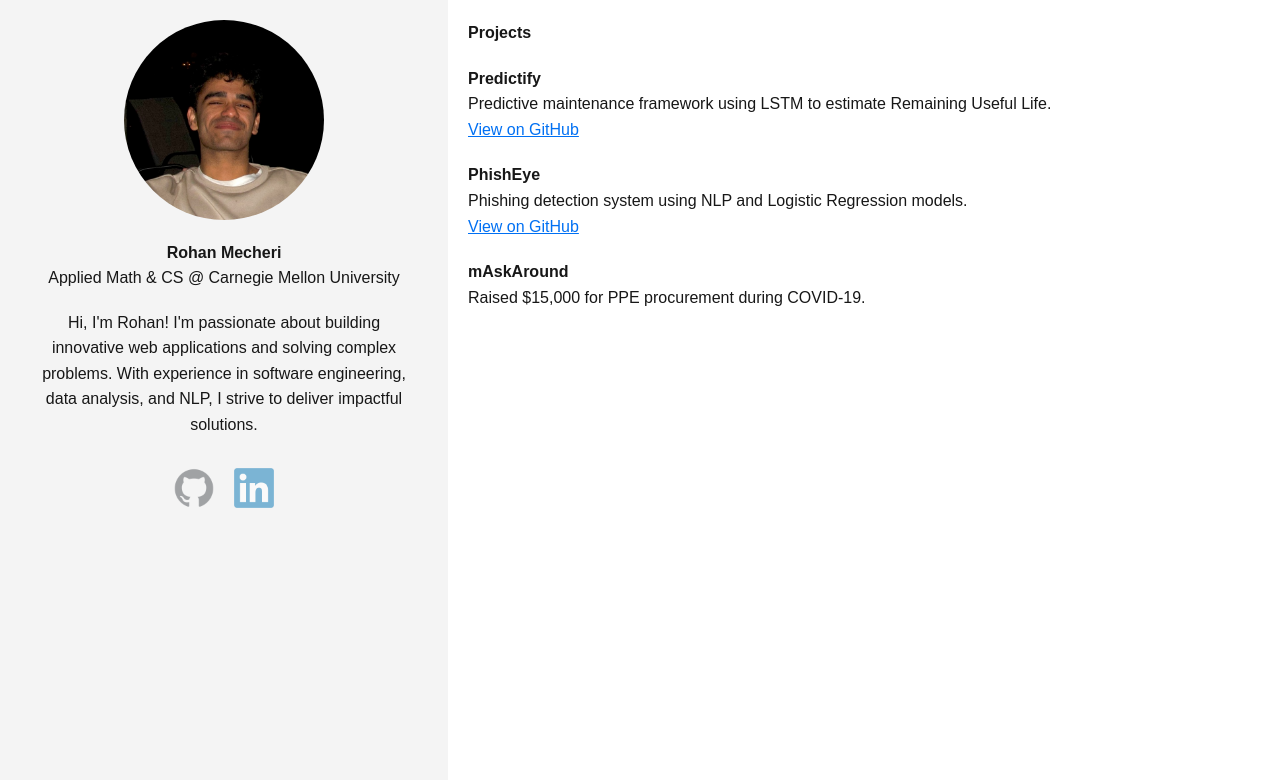
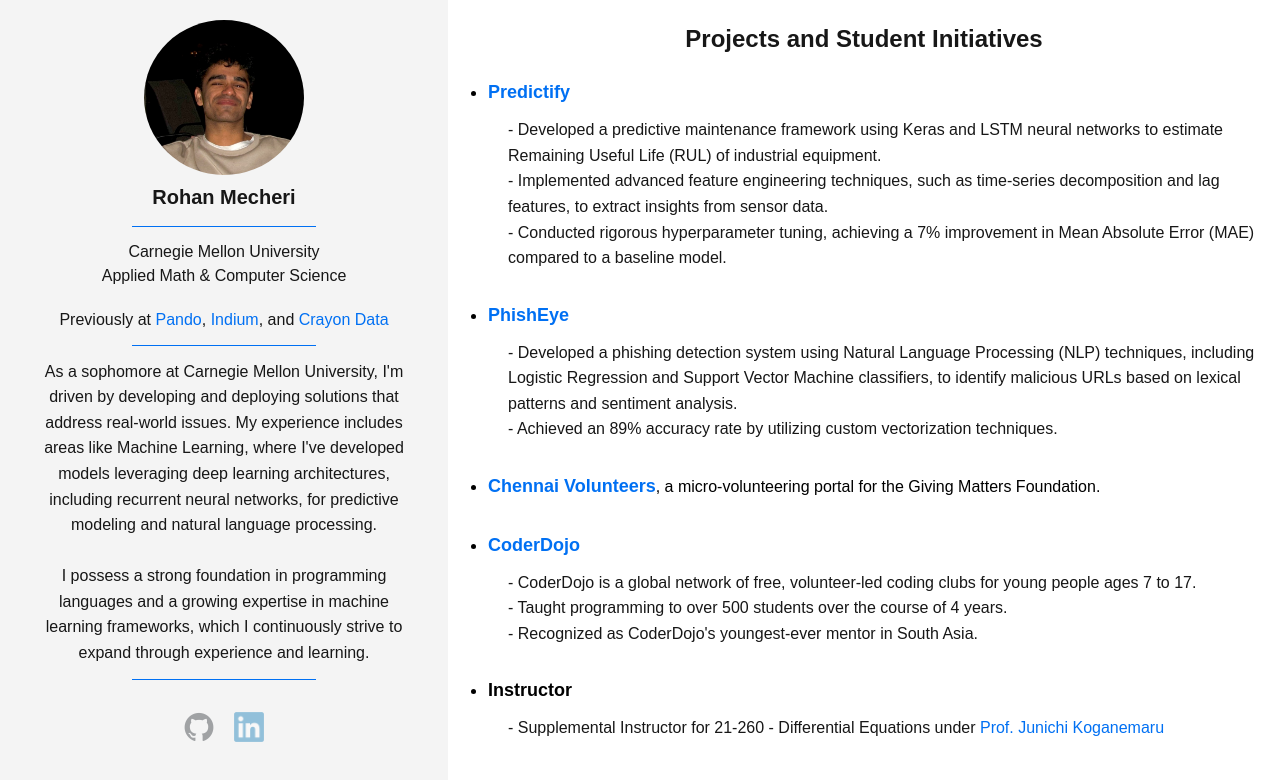
Before and after one commit to rohan-mecheri/rohanmecheri.com, a Next.js app: page / in a window 1280 px wide. Shown: the top 780 px of the page. Built offline with nearby package versions, Linux system fonts and the light colour scheme.

Commit message:
final commit

```diff
--- a/src/app/LeftSidebar.tsx
+++ b/src/app/LeftSidebar.tsx
@@ -1,4 +1,4 @@
-'use client'; // This directive enables client-side rendering
+'use client'; // Enable client-side rendering for interactivity
 
 export default function LeftSidebar() {
   return (
@@ -19,34 +19,122 @@
         src="/profile.jpg"
         alt="Profile Picture"
         style={{
-          width: '200px',
-          height: '200px',
+          width: '160px',
+          height: '155px',
           borderRadius: '50%',
-          objectFit: 'cover', // Ensures the image fits properly
+          objectFit: 'cover',
         }}
       />
 
       {/* Headline */}
-      <h1 style={{ marginTop: '20px' }}>Rohan Mecheri</h1>
-      <p style={{ lineHeight: '1.5' }}>Applied Math & CS @ Carnegie Mellon University</p>
+      <h1 style={{ marginTop: '6px', textAlign: 'center', fontSize: '20px' }}>Rohan Mecheri</h1>
+      {/* Section Separator */}
+      <div
+        style={{
+          width: '45%',
+          height: '2px',
+          backgroundColor: '#0070f3',
+          margin: '13px 0',
+        }}
+      />
+        <p style={{ lineHeight: '1.5', textAlign: 'center' }}>Carnegie Mellon University</p>
+        <p style={{ lineHeight: '1.5', textAlign: 'center' }}>Applied Math & Computer Science</p>
+
+
+
+        <div
+       style={{
+         width: '100%', // Make the line span the full width
+         textAlign: 'center', // Center align the text
+         marginTop: '20px', // Add spacing from the previous section
+       }}
+     >
+       <p style={{ margin: 0,lineHeight: '1.5' }}>
+         Previously at{' '}
+         <a
+           href="https://www.pando.ai/"
+           target="_blank"
+           rel="noopener noreferrer"
+           style={{
+             color: '#0070f3', // Link color
+             textDecoration: 'none', // Remove underline
+           }}
+           onMouseOver={(e) => (e.currentTarget.style.textDecoration = 'underline')} // Hover effect
+           onMouseOut={(e) => (e.currentTarget.style.textDecoration = 'none')}
+         >
+           Pando
+         </a>
+         ,{' '}
+         <a
+           href="https://www.indiumsoftware.com/"
+           target="_blank"
+           rel="noopener noreferrer"
+           style={{
+             color: '#0070f3',
+             textDecoration: 'none',
+           }}
+           onMouseOver={(e) => (e.currentTarget.style.textDecoration = 'underline')}
+           onMouseOut={(e) => (e.currentTarget.style.textDecoration = 'none')}
+         >
+           Indium
+         </a>
+         , and{' '}
+         <a
+           href="https://www.crayondata.com/"
+           target="_blank"
+           rel="noopener noreferrer"
+           style={{
+             color: '#0070f3',
+             textDecoration: 'none',
+           }}
+           onMouseOver={(e) => (e.currentTarget.style.textDecoration = 'underline')}
+           onMouseOut={(e) => (e.currentTarget.style.textDecoration = 'none')}
+         >
+           Crayon Data
+         </a>
+       </p>
+     </div>
+
+
+        <div
+        style={{
+          width: '45%',
+          height: '2px',
+          backgroundColor: '#0070f3',
+          margin: '13px 0',
+        }}
+      />
+
 
       {/* About Me */}
-      <p style={{ marginTop: '20px', textAlign: 'center', padding: '0 20px' }}>
-        Hi, I'm Rohan! I'm passionate about building innovative web applications and solving complex problems.
-        With experience in software engineering, data analysis, and NLP, I strive to deliver impactful solutions.
+      <p style={{ textAlign: 'center',padding: '0 20px' }}>
+      As a sophomore at Carnegie Mellon University, I'm driven by developing and deploying solutions that address real-world issues. My experience includes areas like Machine Learning, where I've developed models leveraging deep learning architectures, including recurrent neural networks, for predictive modeling and natural language processing.
       </p>
+      <p style={{ textAlign: 'center',padding: '0 20px' }}>
+      <br></br>I possess a strong foundation in programming languages and a growing expertise in machine learning frameworks, which I continuously strive to expand through experience and learning.
+      </p>
+
+      {/* Section Separator */}
+      <div
+        style={{
+          width: '45%',
+          height: '2px',
+          backgroundColor: '#0070f3',
+          margin: '13px 0',
+        }}
+      />
 
       {/* Social Links */}
       <div style={{ display: 'flex', gap: '20px', marginTop: '20px' }}>
-        {/* GitHub */}
-        <div style={{ marginTop: '10px' }}>
+        {/* GitHub Button */}
+        <div style={{ marginTop: '0px' }}>
           <a
             href="https://github.com/rohan-mecheri"
             target="_blank"
             rel="noopener noreferrer"
             style={{
               display: 'inline-block',
-              width: '40px',
+              width: '30px',
               height: '60px',
               backgroundImage: "url('/github-logo.png')",
               backgroundSize: 'contain',
@@ -55,39 +143,39 @@
               transition: 'transform 0.2s ease, opacity 0.2s ease',
             }}
             onMouseOver={(e) => {
-              e.currentTarget.style.transform = 'scale(1.3)';
-              e.currentTarget.style.opacity = '1';
+              e.currentTarget.style.transform = 'scale(1.3)'; // Hover effect: enlarge
+              e.currentTarget.style.opacity = '1'; // Full opacity
             }}
             onMouseOut={(e) => {
-              e.currentTarget.style.transform = 'scale(1)';
-              e.currentTarget.style.opacity = '0.4';
+              e.currentTarget.style.transform = 'scale(1)'; // Reset size
+              e.currentTarget.style.opacity = '0.4'; // Reset opacity
             }}
           />
         </div>
 
-        {/* LinkedIn */}
-        <div style={{ marginTop: '10px' }}>
+        {/* LinkedIn Button */}
+        <div style={{ marginTop: '0px' }}>
           <a
             href="https://linkedin.com/in/rohanmecheri"
             target="_blank"
             rel="noopener noreferrer"
             style={{
               display: 'inline-block',
-              width: '40px',
+              width: '30px',
               height: '60px',
               backgroundImage: "url('/linkedin-logo.png')",
               backgroundSize: 'contain',
               backgroundRepeat: 'no-repeat',
-              opacity: 0.5,
+              opacity: 0.4,
               transition: 'transform 0.2s ease, opacity 0.2s ease',
             }}
             onMouseOver={(e) => {
-              e.currentTarget.style.transform = 'scale(1.3)';
-              e.currentTarget.style.opacity = '1';
+              e.currentTarget.style.transform = 'scale(1.3)'; // Hover effect: enlarge
+              e.currentTarget.style.opacity = '1'; // Full opacity
             }}
             onMouseOut={(e) => {
-              e.currentTarget.style.transform = 'scale(1)';
-              e.currentTarget.style.opacity = '0.4';
+              e.currentTarget.style.transform = 'scale(1)'; // Reset size
+              e.currentTarget.style.opacity = '0.4'; // Reset opacity
             }}
           />
         </div>
--- a/src/app/page.tsx
+++ b/src/app/page.tsx
@@ -1,49 +1,157 @@
+'use client';
+
 import LeftSidebar from './LeftSidebar'; // Adjust the path based on where you place the file
 
 export default function Home() {
-  const projects = [
-    {
-      title: 'Predictify',
-      description: 'Predictive maintenance framework using LSTM to estimate Remaining Useful Life.',
-      githubLink: 'https://github.com/rohan-mecheri/predictify',
-    },
-    {
-      title: 'PhishEye',
-      description: 'Phishing detection system using NLP and Logistic Regression models.',
-      githubLink: 'https://github.com/rohan-mecheri/phisheye',
-    },
-    {
-      title: 'mAskAround',
-      description: 'Raised $15,000 for PPE procurement during COVID-19.',
-      githubLink: null,
-    },
-  ];
-
   return (
     <div style={{ display: 'flex', height: '100vh', fontFamily: 'Arial, sans-serif' }}>
       <LeftSidebar />
 
       {/* Right Side */}
-      <div style={{ flex: '65%', padding: '20px' }}>
-        <h2 style={{ marginBottom: '20px' }}>Projects</h2>
-        <ul style={{ listStyle: 'none', padding: '0' }}>
-          {projects.map((project, index) => (
-            <li key={index} style={{ marginBottom: '20px' }}>
-              <h3>{project.title}</h3>
-              <p>{project.description}</p>
-              {project.githubLink && (
+      <div style={{ flex: '65%', padding: '20px', overflowY: 'scroll' }}>
+        {/* Projects and Student Initiatives Heading */}
+        <h2
+          style={{
+            marginBottom: '20px',
+            textAlign: 'center',
+            fontSize: '24px',
+            fontWeight: 'bold',
+          }}
+        >
+          Projects and Student Initiatives
+        </h2>
+
+        {/* Predictify */}
+        <div style={{ marginBottom: '30px' }}>
+          <ul style={{ listStyleType: 'disc', paddingLeft: '20px' }}>
+            <li style={{ color: '#000', fontWeight: 'bold', fontSize: '18px' }}>
               <a
-                  href={project.githubLink}
+                href="https://github.com/rohan-mecheri/predictify"
                 target="_blank"
                 rel="noopener noreferrer"
-                  style={{ color: '#0070f3', textDecoration: 'underline' }}
+                style={{
+                  textDecoration: 'none',
+                  color: '#0070f3',
+                  transition: 'text-decoration 0.2s ease',
+                }}
+                onMouseOver={(e) => (e.currentTarget.style.textDecoration = 'underline')}
+                onMouseOut={(e) => (e.currentTarget.style.textDecoration = 'none')}
               >
-                  View on GitHub
+                Predictify
               </a>
-              )}
             </li>
-          ))}
           </ul>
+          <ul style={{ paddingLeft: '40px', marginTop: '10px', listStyleType: 'none' }}>
+            <li>- Developed a predictive maintenance framework using Keras and LSTM neural networks to estimate Remaining Useful Life (RUL) of industrial equipment.</li>
+            <li>- Implemented advanced feature engineering techniques, such as time-series decomposition and lag features, to extract insights from sensor data.</li>
+            <li>- Conducted rigorous hyperparameter tuning, achieving a 7% improvement in Mean Absolute Error (MAE) compared to a baseline model.</li>
+          </ul>
+        </div>
+
+        {/* PhishEye */}
+        <div style={{ marginBottom: '30px' }}>
+          <ul style={{ listStyleType: 'disc', paddingLeft: '20px' }}>
+            <li style={{ color: '#000', fontWeight: 'bold', fontSize: '18px' }}>
+              <a
+                href="https://github.com/rohan-mecheri/phisheye"
+                target="_blank"
+                rel="noopener noreferrer"
+                style={{
+                  textDecoration: 'none',
+                  color: '#0070f3',
+                  transition: 'text-decoration 0.2s ease',
+                }}
+                onMouseOver={(e) => (e.currentTarget.style.textDecoration = 'underline')}
+                onMouseOut={(e) => (e.currentTarget.style.textDecoration = 'none')}
+              >
+                PhishEye
+              </a>
+            </li>
+          </ul>
+          <ul style={{ paddingLeft: '40px', marginTop: '10px', listStyleType: 'none' }}>
+            <li>- Developed a phishing detection system using Natural Language Processing (NLP) techniques, including Logistic Regression and Support Vector Machine classifiers, to identify malicious URLs based on lexical patterns and sentiment analysis.</li>
+            <li>- Achieved an 89% accuracy rate by utilizing custom vectorization techniques.</li>
+          </ul>
+        </div>
+        {/* Chennai Volunteers */}
+          <div style={{ marginBottom: '30px' }}>
+          <ul style={{ listStyleType: 'disc', paddingLeft: '20px' }}>
+            <li style={{ fontSize: '18px', color: '#000' }}>
+              <a
+                href="https://www.chennaivolunteers.org"
+                target="_blank"
+                rel="noopener noreferrer"
+                style={{
+                  textDecoration: 'none',
+                  color: '#0070f3',
+                  fontWeight: 'bold',
+                  transition: 'text-decoration 0.2s ease',
+                }}
+                onMouseOver={(e) => (e.currentTarget.style.textDecoration = 'underline')}
+                onMouseOut={(e) => (e.currentTarget.style.textDecoration = 'none')}
+              >
+                Chennai Volunteers
+              </a>
+              <span style={{ fontSize: '16px', color: '#000' }}>
+                , a micro-volunteering portal for the Giving Matters Foundation.
+              </span>
+            </li>
+          </ul>
+        </div>
+        {/* CoderDojo */}
+        <div style={{ marginBottom: '30px' }}>
+          <ul style={{ listStyleType: 'disc', paddingLeft: '20px' }}>
+            <li style={{ color: '#000', fontWeight: 'bold', fontSize: '18px' }}>
+              <a
+                href="https://coderdojo.com"
+                target="_blank"
+                rel="noopener noreferrer"
+                style={{
+                  textDecoration: 'none',
+                  color: '#0070f3',
+                  transition: 'text-decoration 0.2s ease',
+                }}
+                onMouseOver={(e) => (e.currentTarget.style.textDecoration = 'underline')}
+                onMouseOut={(e) => (e.currentTarget.style.textDecoration = 'none')}
+              >
+                CoderDojo
+              </a>
+            </li>
+          </ul>
+          <ul style={{ paddingLeft: '40px', marginTop: '10px', listStyleType: 'none' }}>
+            <li>- CoderDojo is a global network of free, volunteer-led coding clubs for young people ages 7 to 17.</li>
+            <li>- Taught programming to over 500 students over the course of 4 years.</li>
+            <li>- Recognized as CoderDojo's youngest-ever mentor in South Asia.</li>
+          </ul>
+        </div>
+
+        {/* Supplemental Instructor */}
+        <div style={{ marginBottom: '30px' }}>
+          <ul style={{ listStyleType: 'disc', paddingLeft: '20px' }}>
+            <li style={{ color: '#000', fontWeight: 'bold', fontSize: '18px' }}>
+              Instructor
+            </li>
+          </ul>
+          <ul style={{ paddingLeft: '40px', marginTop: '10px', listStyleType: 'none' }}>
+            <li>
+              - Supplemental Instructor for 21-260 - Differential Equations under{' '}
+              <a
+                href="https://www.linkedin.com/in/junichi-koganemaru/"
+                target="_blank"
+                rel="noopener noreferrer"
+                style={{
+                  textDecoration: 'none',
+                  color: '#0070f3',
+                  transition: 'text-decoration 0.2s ease',
+                }}
+                onMouseOver={(e) => (e.currentTarget.style.textDecoration = 'underline')}
+                onMouseOut={(e) => (e.currentTarget.style.textDecoration = 'none')}
+              >
+                Prof. Junichi Koganemaru
+              </a>{' '}
+            </li>
+          </ul>
+        </div>
       </div>
     </div>
   );
```
Lines whose indentation alone changed are shown as unchanged.
